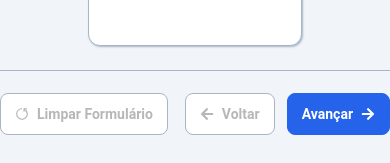
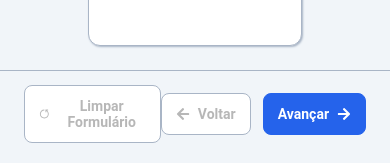
Before and after one commit to otaviozerotwo/classificacao_vendedor, a React (Vite) app in the folder frontend/: page / in a window 390 px wide. Shown: the part 1452-1615 px from the top of the page. Built offline with nearby package versions, Linux system fonts and the light colour scheme.

Commit message:
fix: ajustes responsividade Footer component

```diff
--- a/frontend/src/pages/Home/components/Footer/styles.ts
+++ b/frontend/src/pages/Home/components/Footer/styles.ts
@@ -11,6 +11,10 @@ export const Container = styled.footer`
   > div {
     display: flex;
     gap: 12px;
+  }
+
+  @media (max-width: 1024px) {
+    padding: 0px 24px;
   }
 `
 
```
